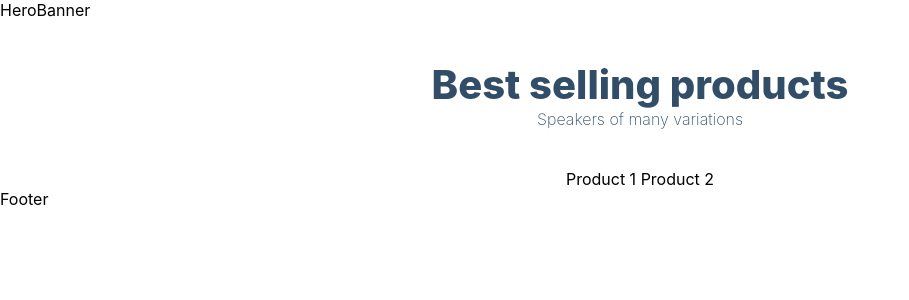
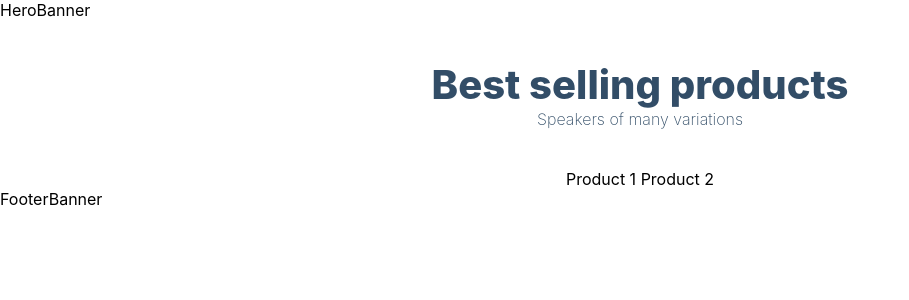
Before and after one commit to akshit2649/Ecommerce, a Next.js app: page / in a window 1280 px wide. Shown: the top 300 px of the page, without its empty margins (0-909 px from the left). Built offline with nearby package versions, Linux system fonts and the light colour scheme.

Commit message:
Homepage

```diff
--- /dev/null
+++ b/components/index.js
@@ -0,0 +1,7 @@
+export { default as Footer } from "./Footer";
+export { default as Cart } from "./Cart";
+export { default as FooterBanner } from "./FooterBanner";
+export { default as HeroBanner } from "./HeroBanner";
+export { default as Layout } from "./Layout";
+export { default as Navbar } from "./Navbar";
+export { default as Product } from "./Product";
--- a/pages/index.jsx
+++ b/pages/index.jsx
@@ -1,9 +1,10 @@
 import React from "react";
+import { Product, FooterBanner, HeroBanner } from "../components";
 
 const Home = () => {
   return (
     <>
-      HeroBanner
+      <HeroBanner />
       <div className="products-heading">
         <h2>Best selling products</h2>
         <p>Speakers of many variations</p>
@@ -11,7 +12,7 @@ const Home = () => {
       <div className="products-container">
         {["Product 1", "Product 2"].map((product) => product + " ")}
       </div>
-      Footer
+      <FooterBanner />
     </>
   );
 };
```
